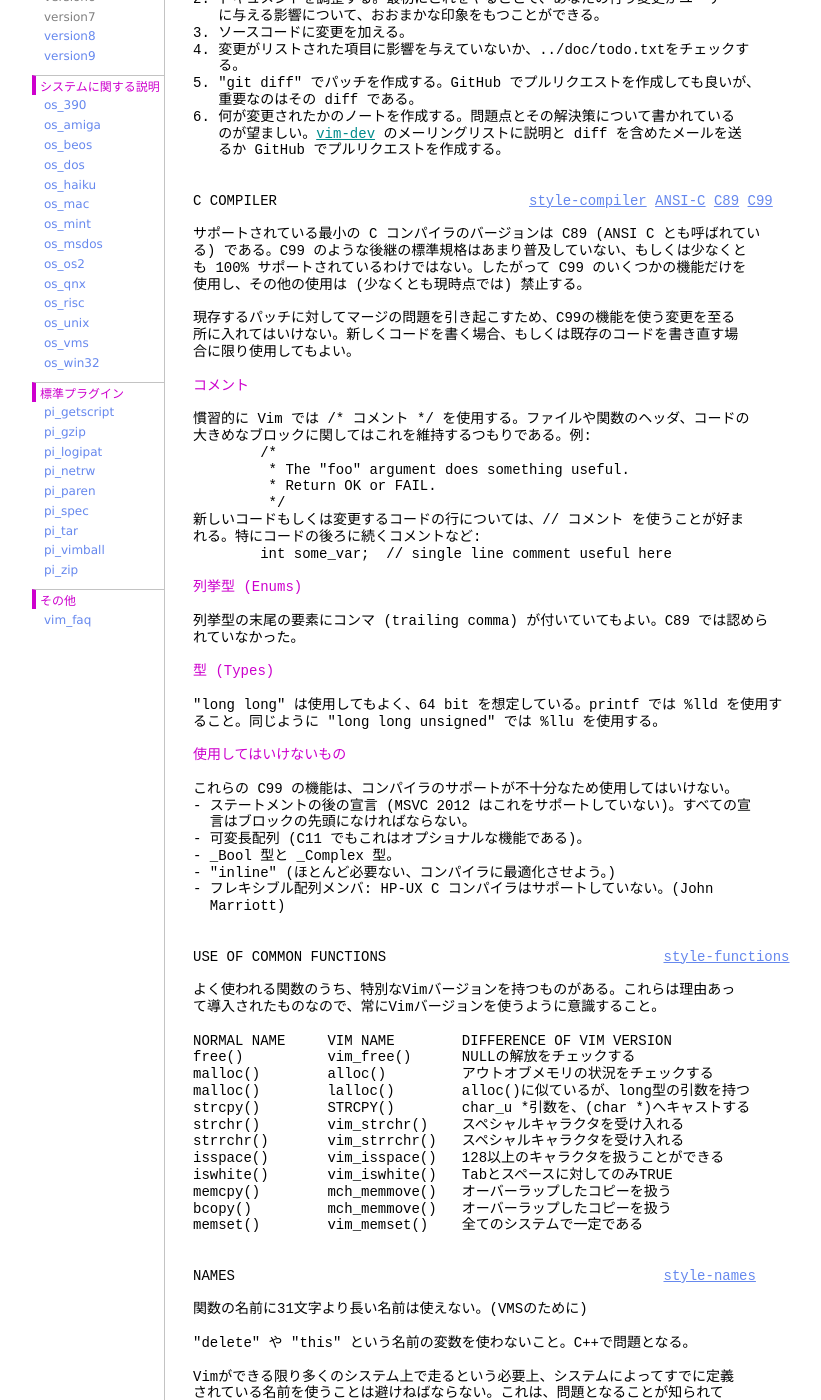
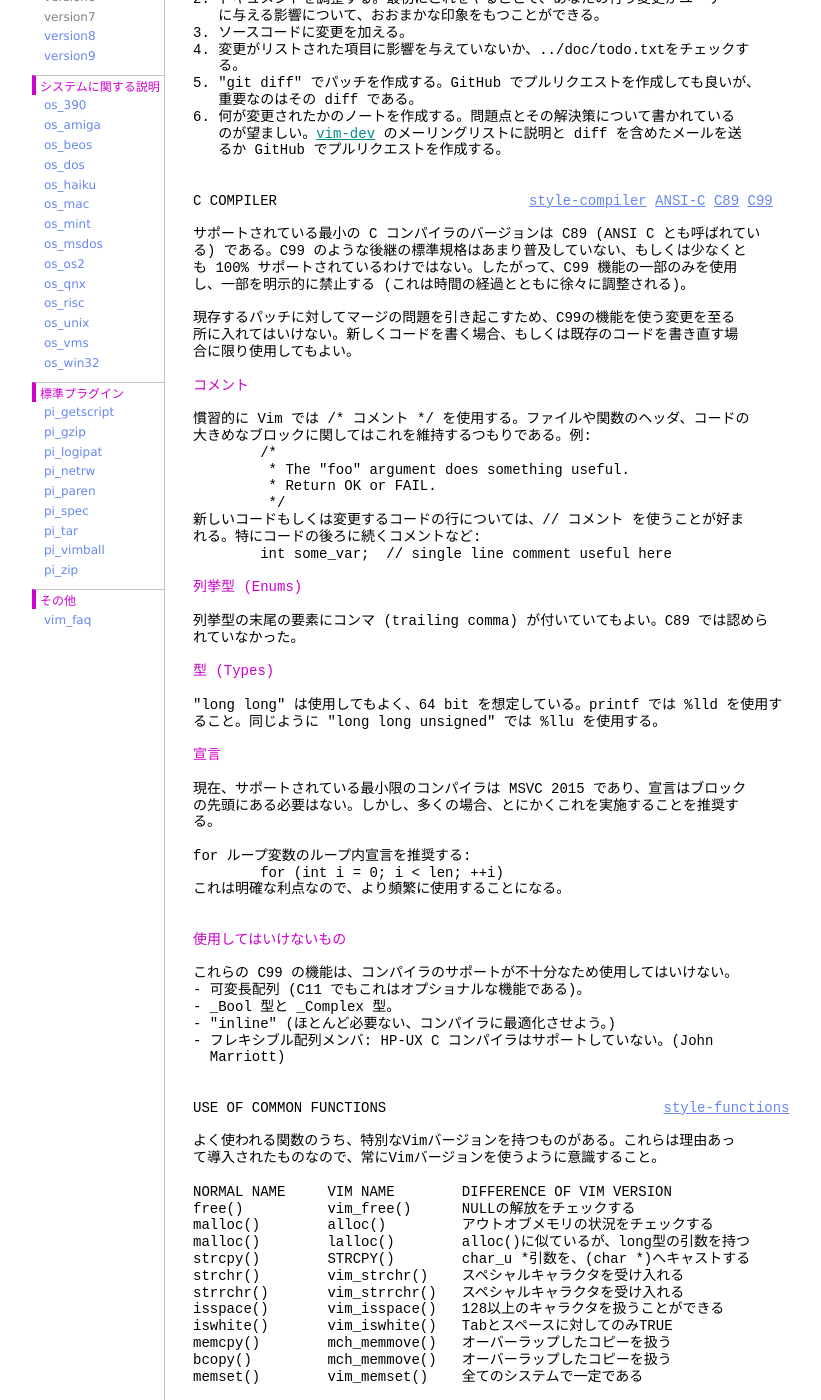
Before and after one commit to vim-jp/vimdoc-ja, a Jekyll site: the page built from develop.html, in a window 1280 px wide and 1400 px high, scrolled down 3181 px. Shown: the whole window, without its empty margins (208-1029 px from the left). Built offline with Jekyll 4.4.1, drawn with Linux system fonts in a browser that asks for light colours; nearby versions of some CDN libraries; comment, search, counter and statistics services are not loaded; some of the changed text lies outside the part shown.

Commit message:
Generated by GitHub workflow 3247037314
https://github.com/vim-jp/vimdoc-ja-working/actions/runs/3247037314

```diff
--- a/develop.html
+++ b/develop.html
@@ -3,7 +3,7 @@ layout: vimdoc
 helpname: 'develop'
 ---
 <div id='vimCodeElement'>
-<a class="Constant" href="develop.html" name="develop.txt">develop.txt</a>&nbsp;&nbsp; For&nbsp;<span class="Identifier">Vim バージョン 9.0.</span>&nbsp;&nbsp;Last change: 2020 Aug 15<br>
+<a class="Constant" href="develop.html" name="develop.txt">develop.txt</a>&nbsp;&nbsp; For&nbsp;<span class="Identifier">Vim バージョン 9.0.</span>&nbsp;&nbsp;Last change: 2022 Sep 20<br>
 <br>
 <br>
 &nbsp;&nbsp;&nbsp;&nbsp;&nbsp;&nbsp;&nbsp;&nbsp;&nbsp;&nbsp;&nbsp;&nbsp;&nbsp;&nbsp;&nbsp;&nbsp;&nbsp;&nbsp;<span class="Identifier">VIMリファレンスマニュアル&nbsp;&nbsp;&nbsp;&nbsp;by Bram Moolenaar</span><br>
@@ -195,8 +195,8 @@ Vimのソースコードに変更を加える際、守るべきルールがあ
 <br>
 サポートされている最小の C コンパイラのバージョンは C89 (ANSI C とも呼ばれてい<br>
 る) である。C99 のような後継の標準規格はあまり普及していない、もしくは少なくと<br>
-も 100% サポートされているわけではない。したがって C99 のいくつかの機能だけを<br>
-使用し、その他の使用は (少なくとも現時点では) 禁止する。<br>
+も 100% サポートされているわけではない。したがって、C99 機能の一部のみを使用<br>
+し、一部を明示的に禁止する (これは時間の経過とともに徐々に調整される)。<br>
 <br>
 現存するパッチに対してマージの問題を引き起こすため、C99の機能を使う変更を至る<br>
 所に入れてはいけない。新しくコードを書く場合、もしくは既存のコードを書き直す場<br>
@@ -224,11 +224,20 @@ Vimのソースコードに変更を加える際、守るべきルールがあ
 &quot;long long&quot; は使用してもよく、64 bit を想定している。printf では %lld を使用す<br>
 ること。同じように &quot;long long unsigned&quot; では %llu を使用する。<br>
 <br>
+<span class="PreProc">宣言</span><br>
+<br>
+現在、サポートされている最小限のコンパイラは MSVC 2015 であり、宣言はブロック<br>
+の先頭にある必要はない。しかし、多くの場合、とにかくこれを実施することを推奨す<br>
+る。<br>
+<br>
+for ループ変数のループ内宣言を推奨する:<br>
+&nbsp;&nbsp;&nbsp;&nbsp;&nbsp;&nbsp;&nbsp;&nbsp;for (int i = 0; i &lt; len; ++i)<br>
+これは明確な利点なので、より頻繁に使用することになる。<br>
+<br>
+<br>
 <span class="PreProc">使用してはいけないもの</span><br>
 <br>
 これらの C99 の機能は、コンパイラのサポートが不十分なため使用してはいけない。<br>
-- ステートメントの後の宣言 (MSVC 2012 はこれをサポートしていない)。すべての宣<br>
-&nbsp;&nbsp;言はブロックの先頭になければならない。<br>
 - 可変長配列 (C11 でもこれはオプショナルな機能である)。<br>
 - _Bool 型と _Complex 型。<br>
 - &quot;inline&quot; (ほとんど必要ない、コンパイラに最適化させよう。)<br>
```
Also changed, not shown: cmdline.html (+3 -5 lines), diff.html (+7 -1 lines).
